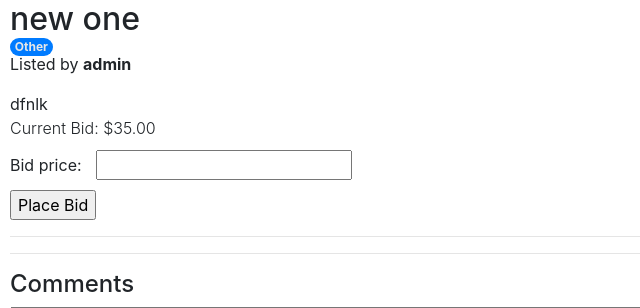
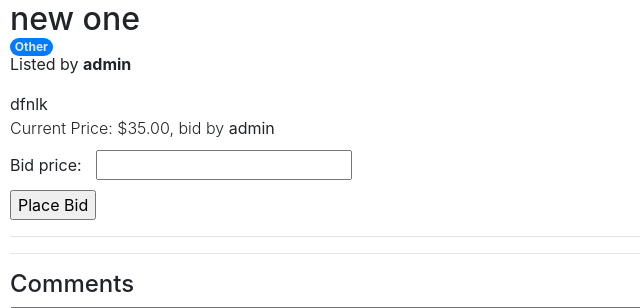
Before and after one commit to brackets020207/fakeEbay, a Django app: page /listing/2 in a window 1280 px wide. Shown: the part 163-471 px from the top of the page, without its empty margins (0-640 px from the left). Run offline with Django 3.2, Linux system fonts and the light colour scheme; data comes from the database, SQL or seed files in the repository; both versions use the stored data as it was after the commit; some libraries are stand-ins or nearby versions.

Commit message:
minor formatting fixes

```diff
--- a/commerce/auctions/templates/auctions/listing.html
+++ b/commerce/auctions/templates/auctions/listing.html
@@ -25,13 +25,21 @@
     <div class = "display_description">
         {{ listing.description }}
     </div>
-    <div class = "display_price">
-        Current Bid: ${{ listing.current_price }}
-    </div>
-    <div class = "error">
-        {{ msg }}
-    </div>
+
     {% if listing.active %}
+        {% if listing.current_winner == None %}
+            <div class = "display_price">
+                Starting Bid: ${{ listing.current_price }}
+            </div>
+        {% else %}
+            <div class = "display_price">
+                Current Price: ${{ listing.current_price }}, bid by <b>{{ listing.current_winner }}</b>
+            </div>
+        {% endif %}
+        <div class = "error">
+            {{ msg }}
+        </div>
+
         <form action = "{% url 'listing' listing.id %}" method = "POST">
             {% csrf_token %}
             {{ bid_form.as_p }}
@@ -58,7 +66,7 @@
             </div>
         {% else %}
             <div class = "closed_msg">
-                The listing is closed. The winner is {{ last_bid.user.username }}
+                The listing is closed. The winner is {{ last_bid.user.username }} with a bid of ${{ listing.current_price }}
             </div>
         {% endif %}
         <hr>
```
Also changed, not shown: commerce/db.sqlite3.
